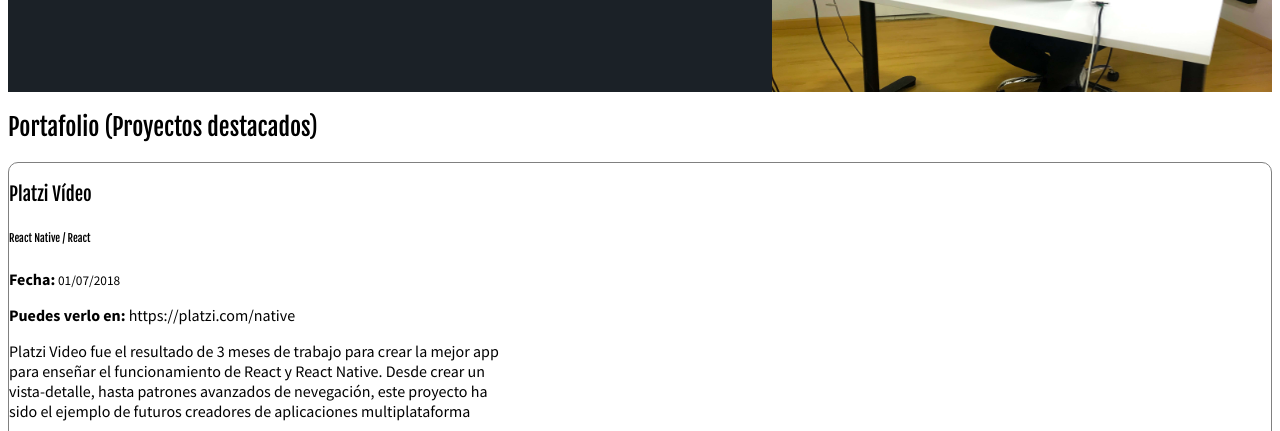
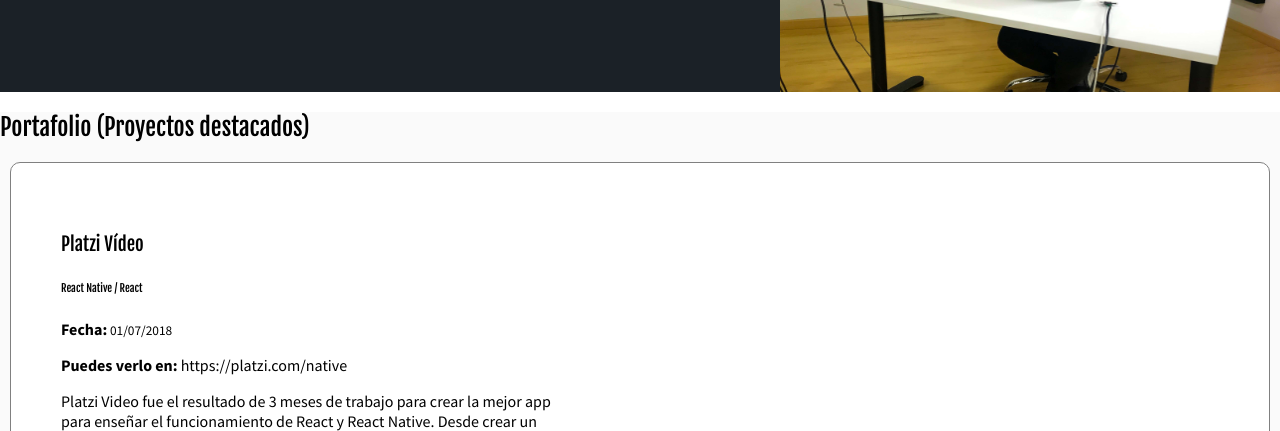
Before and after one commit to davidccgarcia/davidccgarcia, a plain HTML site: page index.html in a window 1280 px wide. Shown: the part 390-821 px from the top of the page. Drawn offline with Linux system fonts and the light colour scheme.

Commit message:
Paddings

```diff
--- a/css/styles.css
+++ b/css/styles.css
@@ -25,6 +25,7 @@ background gris = #1b2127 */
 /* celeste = #026fff */
 body {
     font-family: 'Source Sans Pro', sans-serif;
+    margin: 0;
 }
 
 nav ol {
@@ -61,6 +62,10 @@ h1 strong {
     background-position-x: right;
 }
 
+.portfolio {
+    background-color: #fafafa;
+}
+
 .project {
     /* border: tamaño tipo estilo; */
     /* border-top: 10px solid red;
@@ -73,11 +78,14 @@ h1 strong {
     border-top-style: solid; */
     border: 1px solid gray;
     border-radius: 10px;
+    background-color: #fff;
     /* border-top-left-radius: 50px;
     border-top-right-radius: 50px;
     border-bottom-left-radius: 50px;
     border-bottom-right-radius: 50px; */
+    margin: 10px;
     margin-bottom: 15px;
+    padding: 50px;
 }
 
 .project-details {
```
